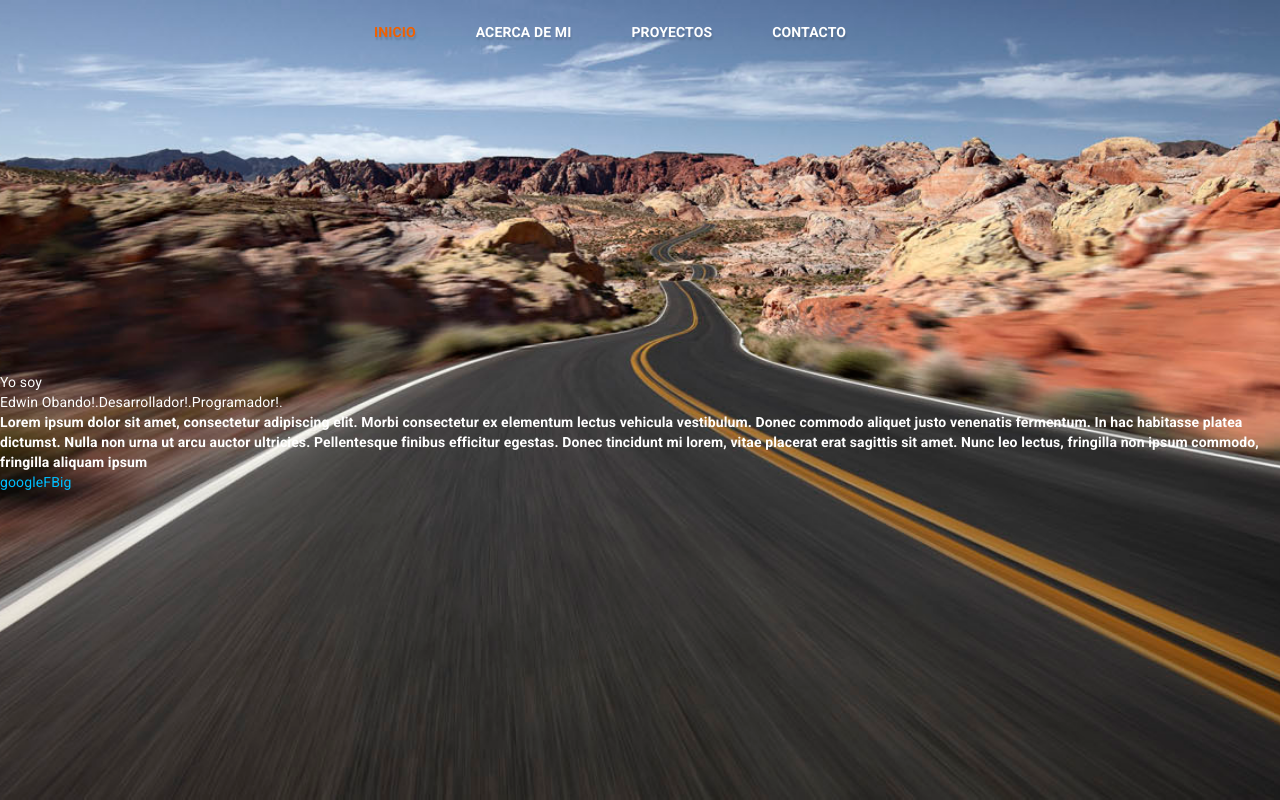
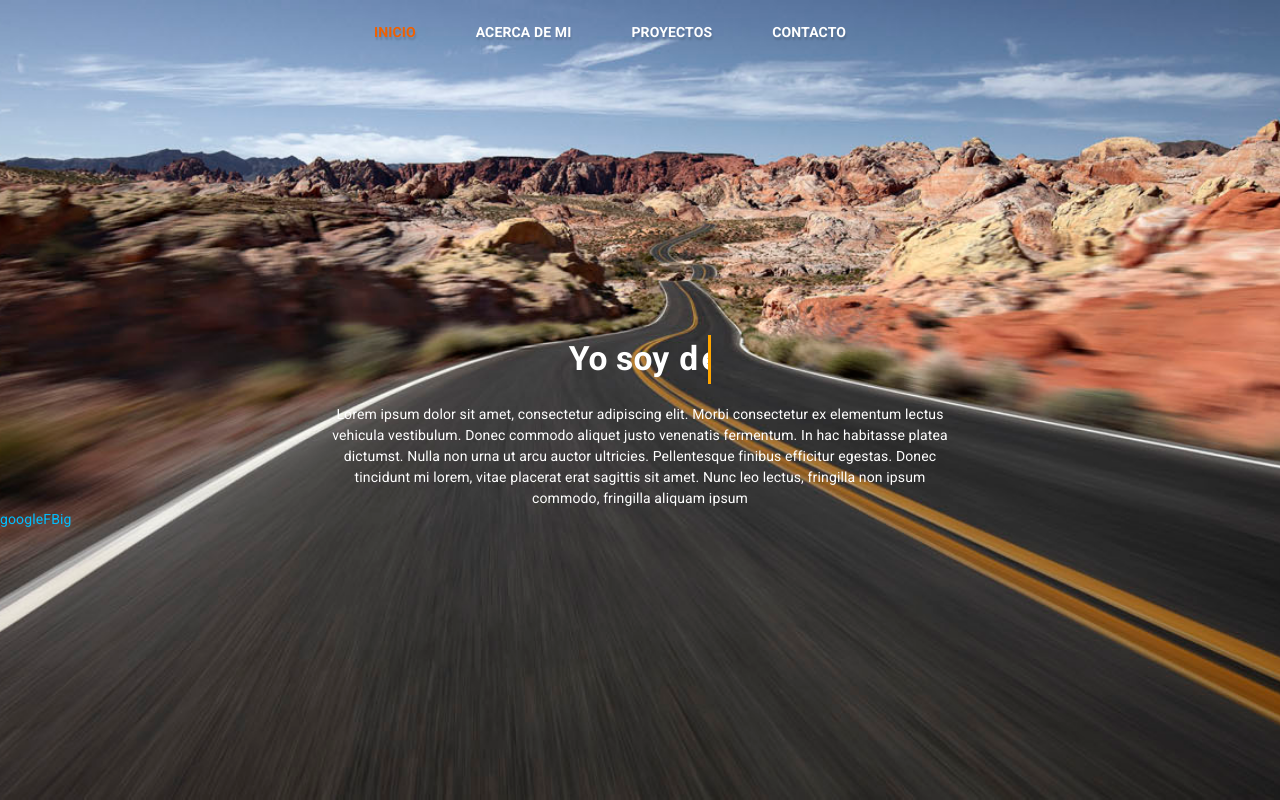
Before and after one commit to Mecrano/Personal-Page, a React app: page /home in a window 1280 px wide. Built offline with nearby package versions, Linux system fonts and the light colour scheme.

Commit message:
implements TypeWriter component

```diff
--- a/src/components/Parallax/index.jsx
+++ b/src/components/Parallax/index.jsx
@@ -6,18 +6,18 @@ import Link from '@material-ui/core/Link';
 import Typography from '@material-ui/core/Typography';
 
 // Custom Component
-import TitleWriting from '../TitleWriting';
+import TypeWriter from '../TypeWriter';
 
 const Parallax = (props) => {
     const {
-        title, words, description, socialNetworks,
+        titles, description, socialNetworks,
     } = props;
 
     return (
         <section className="mainParallax">
             <div>
-                <TitleWriting title={title} words={words} />
-                <Typography variant="h5">
+                <TypeWriter titles={titles} />
+                <Typography variant="body1" className="descriptionText">
                     {description}
                 </Typography>
                 {socialNetworks && socialNetworks.map((item) => (
--- a/src/components/Parallax/styles.less
+++ b/src/components/Parallax/styles.less
@@ -12,5 +12,13 @@
 
     & > div {
         width: fit-content;
+
+        .descriptionText {
+            display: block;
+            max-width: 50%;
+            text-align: center;
+            margin: 0 auto;
+            margin-top: 20px;
+        }
     }
 }
--- a/src/components/TitleWriting/index.jsx
+++ /dev/null
@@ -1,24 +0,0 @@
-import React from 'react';
-import './styles.less';
-
-// Material UI
-
-// Custom Component
-
-
-const TitleWriting = (props) => {
-    const { title, words } = props;
-
-    return (
-        <>
-            <div>{title}</div>
-            <div>
-                {words.map((word) => (
-                    word
-                ))}
-            </div>
-        </>
-    );
-};
-
-export default TitleWriting;
--- /dev/null
+++ b/src/components/TypeWriter/index.jsx
@@ -0,0 +1,39 @@
+import React, { useState, useEffect } from 'react';
+import './styles.less';
+
+// Material UI
+import Typography from '@material-ui/core/Typography';
+
+// Custom Component
+
+
+const TypeWriter = (props) => {
+    const { titles } = props;
+    const [word, setWord] = useState('');
+    const [prefix, setPrefix] = useState('');
+
+    let actualIndexWord = 0;
+    const changeWord = (listWords) => {
+        setPrefix(listWords[actualIndexWord].prefix);
+        setWord(listWords[actualIndexWord].word);
+        if (actualIndexWord < listWords.length - 1) {
+            actualIndexWord += 1;
+        } else {
+            actualIndexWord = 0;
+        }
+        setTimeout(() => changeWord(listWords), 4940);
+    };
+
+    useEffect(() => {
+        changeWord(titles);
+    }, []);
+
+    return (
+        <Typography variant="h1" className="typewriter">
+            <span>{prefix}</span>
+            <span>{word}</span>
+        </Typography>
+    );
+};
+
+export default TypeWriter;
--- /dev/null
+++ b/src/components/TypeWriter/styles.less
@@ -0,0 +1,46 @@
+/* The typing effect */
+@keyframes typing {
+  0% {
+    width: 0;
+  }
+  50% {
+    width: 100%;
+  }
+  100% {
+    width: 0;
+  }
+}
+
+/* The typewriter cursor effect */
+@keyframes blink-caret {
+  from,
+  to {
+    border-color: transparent;
+  }
+  50% {
+    border-color: orange;
+  }
+}
+
+.typewriter {
+  display: flex;
+  justify-content: center;
+  align-items: center;
+
+  span {
+    &:first-child {
+      margin-right: 10px;
+    }
+
+    &:last-child {
+      max-width: max-content;
+      display: block;
+      overflow: hidden;
+      border-right: 0.1em solid orange;
+      white-space: nowrap;
+      letter-spacing: 0.1em;
+      animation: typing 5s steps(40, start) infinite,
+        blink-caret 0.85s step-end infinite;
+    }
+  }
+}
--- a/src/pages/Home Page/index.jsx
+++ b/src/pages/Home Page/index.jsx
@@ -10,8 +10,7 @@ const HomePage = () => (
     <>
         <Header />
         <Parallax
-            title="Yo soy "
-            words={['Edwin Obando!.', 'Desarrollador!.', 'Programador!.']}
+            titles={[{ prefix: 'Yo soy ', word: 'Edwin Obando' }, { prefix: 'Yo soy ', word: 'desarrollador' }, { prefix: 'Yo ❤️ ', word: 'Programar' }]}
             description="Lorem ipsum dolor sit amet, consectetur adipiscing elit. Morbi consectetur ex elementum lectus vehicula vestibulum. Donec commodo aliquet justo venenatis fermentum. In hac habitasse platea dictumst. Nulla non urna ut arcu auctor ultricies. Pellentesque finibus efficitur egestas. Donec tincidunt mi lorem, vitae placerat erat sagittis sit amet. Nunc leo lectus, fringilla non ipsum commodo, fringilla aliquam ipsum"
             socialNetworks={[
                 { id: 'socialNetwork_1', route: 'www.google.com', icon: 'google' },
```
Also changed, not shown: src/components/TitleWriting/styles.less (deleted).
